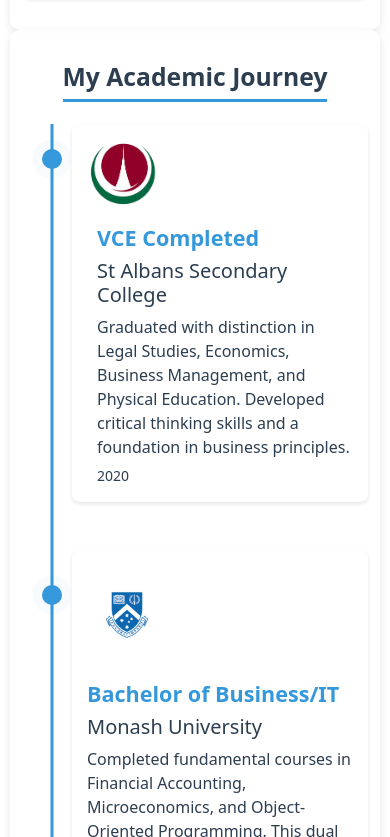
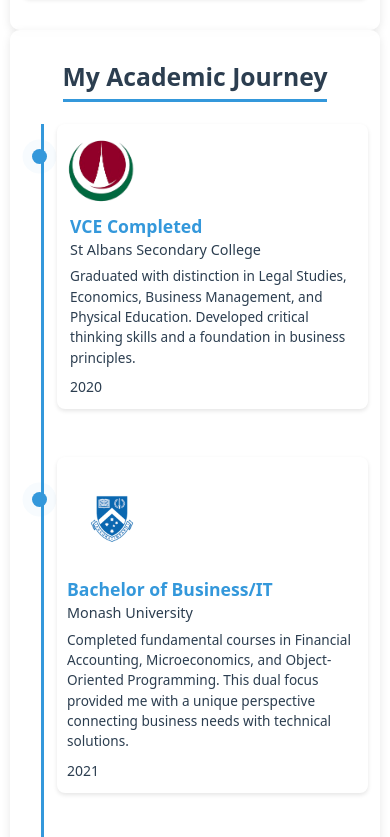
Before and after one commit to NathanTrung/personal-site-2.0, a Vue app: page / in a window 390 px wide. Shown: the part 4107-4944 px from the top of the page. Built offline with nearby package versions, Linux system fonts and the light colour scheme.

Commit message:
Alignment Fix

```diff
--- a/src/components/About/VueVerticalTimeline.vue
+++ b/src/components/About/VueVerticalTimeline.vue
@@ -15,10 +15,10 @@
                :class="{'monash-logo': entry.institution === 'monash'}" />
         </div>
         <div class="timeline-content">
-          <h4 class="fw-bold">{{ entry.title }}</h4>
-          <h5 class="text-muted">{{ entry.subtitle }}</h5>
-          <p class="mb-1">{{ entry.description }}</p>
-          <small class="text-muted">{{ entry.date }}</small>
+          <h4 class="fw-bold mb-1">{{ entry.title }}</h4>
+          <h5 class="text-muted mb-2">{{ entry.subtitle }}</h5>
+          <p class="mb-2">{{ entry.description }}</p>
+          <small class="text-muted d-block">{{ entry.date }}</small>
         </div>
       </div>
     </div>
@@ -225,11 +225,12 @@ const timeline = [
 
 @media (max-width: 768px) {
   .timeline::before {
-    left: 30px;
+    left: 25px;
   }
 
   .timeline-element {
-    margin-left: 50px;
+    margin-left: 45px;
+    padding: 15px 10px;
   }
 
   .timeline-element::before {
@@ -239,6 +240,7 @@ const timeline = [
   .icon-container {
     justify-content: flex-start;
     margin-left: 0;
+    min-width: 90px;
   }
 
   .swinburne-container {
@@ -248,6 +250,52 @@ const timeline = [
 
   .swinburne-container::before {
     top: 45px;
+  }
+
+  .timeline-content {
+    padding-left: 5px;
+  }
+
+  .d-flex {
+    flex-direction: column;
+    align-items: flex-start !important;
+  }
+
+  .timeline-icon {
+    margin-bottom: 10px !important;
+  }
+
+  .monash-logo {
+    width: 80px !important;
+  }
+}
+
+@media (max-width: 576px) {
+  .timeline::before {
+    left: 20px;
+  }
+
+  .timeline-element {
+    margin-left: 35px;
+    padding: 12px 8px;
+  }
+
+  .timeline-element::before {
+    left: -25px;
+    width: 15px;
+    height: 15px;
+  }
+
+  .timeline-content h4 {
+    font-size: 1.1rem;
+  }
+
+  .timeline-content h5 {
+    font-size: 0.9rem;
+  }
+
+  .timeline-content p {
+    font-size: 0.85rem;
   }
 }
 
```
